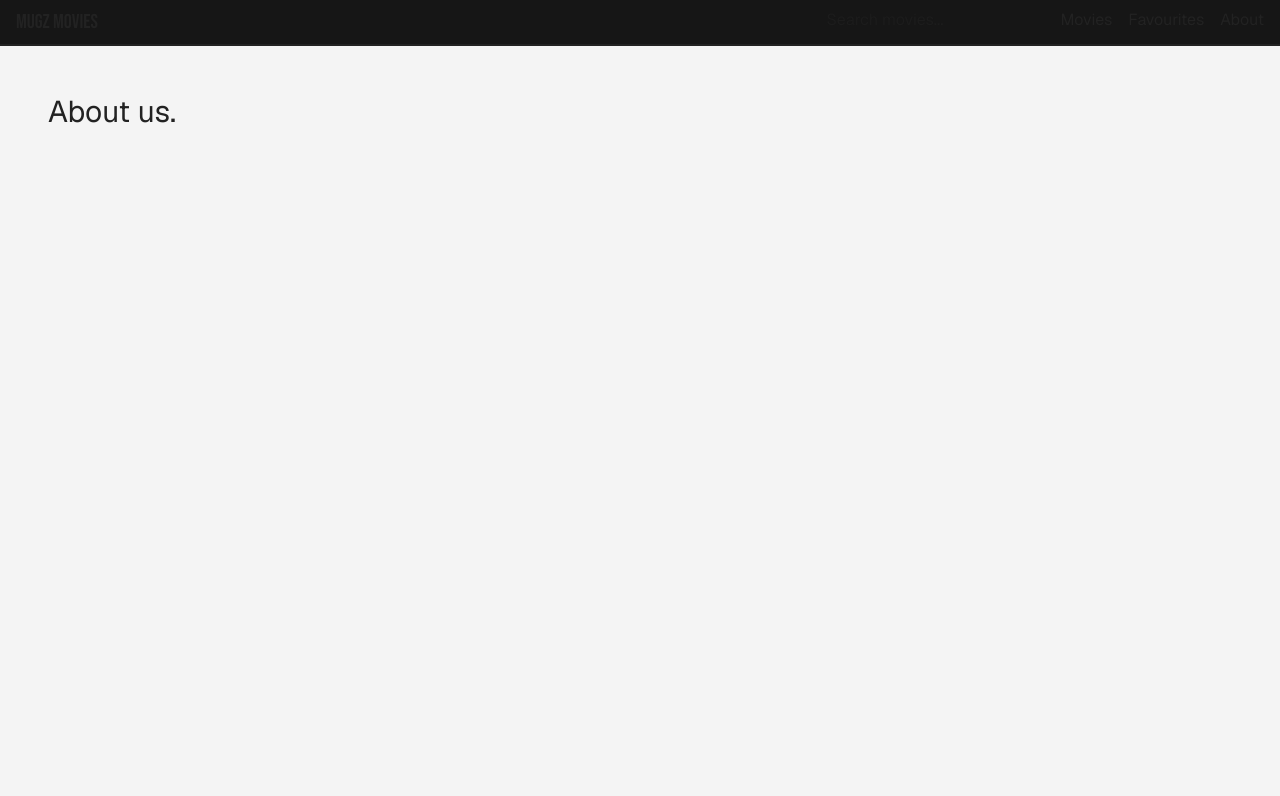
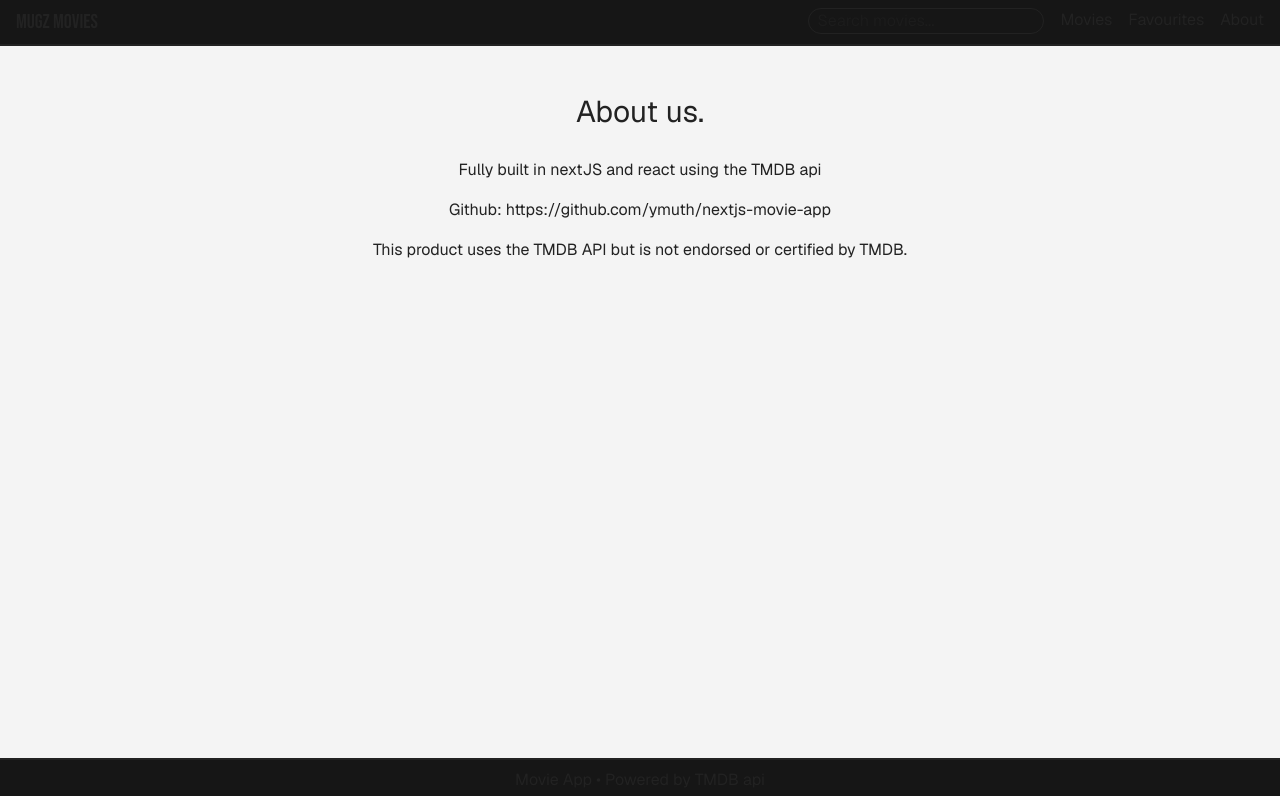
Before and after one commit to ymuth/nextjs-movie-app, a Next.js app: page /about in a window 1280 px wide. Shown: the top 796 px of the page. Built offline with nearby package versions, Linux system fonts and the light colour scheme.

Commit message:
final touches to complete, about page and meta data added

```diff
--- /dev/null
+++ b/app/about/layout.tsx
@@ -0,0 +1,16 @@
+import type { Metadata } from "next";
+import "@/app/globals.css";
+
+export const metadata: Metadata = {
+    title: "About us - Mugz Movies",
+    description: "About page, contact us - Modern Movie app",
+    keywords: "Movies popular About Contact Favourite App cinema Heart Modern trendy trending top 2026 2025 currently in theatres airing",
+};
+
+export default function RootLayout({ children, }: Readonly<{ children: React.ReactNode; }>) {
+    return (
+        <div>
+            {children}
+        </div>
+    );
+}
--- a/app/about/page.tsx
+++ b/app/about/page.tsx
@@ -1,7 +1,18 @@
 export default function AboutPage() {
-    return(
-        <div>
-            <h1 className="text-3xl p-2 m-10"> About us. </h1>
+    return (
+        <div className="m-10 text-center flex justify-between h-full flex-col flex-1">
+            <h1 className="text-3xl p-2 mb-3">
+                About us.
+            </h1>
+            <p className="p-2">
+                Fully built in nextJS and react using the TMDB api
+            </p>
+            <p className="p-2">
+                Github: https://github.com/ymuth/nextjs-movie-app
+            </p>
+            <p className="p-2">
+                This product uses the TMDB API but is not endorsed or certified by TMDB.
+            </p>
         </div>
     )
 }
--- /dev/null
+++ b/app/favourites/layout.tsx
@@ -0,0 +1,17 @@
+import type { Metadata } from "next";
+import "@/app/globals.css";
+
+export const metadata: Metadata = {
+    title: "My Favourites - Mugz Movies",
+    description: "Favourites page, Heart your favourite movies - Modern Movie app",
+    keywords: "Movies popular Favourite App cinema Heart Modern trendy trending top 2026 2025 currently in theatres airing",
+
+};
+
+export default function RootLayout({ children, }: Readonly<{ children: React.ReactNode; }>) {
+    return (
+        <div>
+            {children}
+        </div>
+    );
+}
--- a/app/layout.tsx
+++ b/app/layout.tsx
@@ -3,12 +3,13 @@ import "./globals.css";
 import NavBar from "@/components/ui/navbar";
 import { geistSans, geistMono } from "@/lib/fonts";
 import { FavouritesProvider } from "@/context/favcontext";
+import Footer from "@/components/ui/footer";
 
 
 
 export const metadata: Metadata = {
-  title: "Create Next App",
-  description: "Generated by create next app",
+  title: "Mugz Movies",
+  description: "Modern Movie app to find your favourite movies!, search for movies, get recommendations, find trending and airing, and track your favourites all in one place!",
 };
 
 export default function RootLayout({ children, }: Readonly<{ children: React.ReactNode; }>) {
@@ -17,11 +18,14 @@ export default function RootLayout({ children, }: Readonly<{ children: React.Rea
       lang="en"
       className={`${geistSans.variable} ${geistMono.variable} h-full antialiased`}
     >
-      <body className="min-h-full flex flex-col">
+      <body className="min-h-screen flex flex-col">
         <NavBar />
         <FavouritesProvider>
-          {children}
+          <main className="flex-1">
+            {children}
+          </main>
         </FavouritesProvider>
+        <Footer />
       </body>
     </html>
   );
--- a/app/movie/[id]/page.tsx
+++ b/app/movie/[id]/page.tsx
@@ -4,6 +4,7 @@ import MovieRow from "@/components/movies/movierow";
 import Image from "next/image";
 import Backdrop from "@/components/movie/backdrop";
 import image404 from "@/public/images/Image404.png"
+import FavouriteButton from "@/components/movies/favbutton";
 
 type Genre = {
     name: string;
@@ -69,6 +70,7 @@ export default async function MovieIdPage({ params }: { params: { id: string } }
                 </div>
 
                 <div className="relative w-full max-w-55 aspect-2/3 size-full ">
+                    <FavouriteButton movieID={movie.id} />
                     {moviePosterPath ?
                         <Image
                             fill
@@ -94,7 +96,7 @@ export default async function MovieIdPage({ params }: { params: { id: string } }
 
                     {/* <div> */}
                     {movie.tagline &&
-                    <h3 className="italic  text-center mb-3">{movie.tagline}</h3>
+                        <h3 className="italic  text-center mb-3">{movie.tagline}</h3>
                     }
                     <h3 className="font-semibold">{movie.overview}</h3>
                     {/* </div> */}
--- a/app/page.tsx
+++ b/app/page.tsx
@@ -26,7 +26,7 @@ export default async function Home() {
       <div className="z-0 fixed inset-0 bg-linear-to-b from-transparent to-[#1e1e1e]" />
 
       {/* Title and desc */}
-      <div className="relative z-10">
+      <div className="relative z-10 mb-50">
         <div className="flex flex-col text-center justify-center m-5 p-5" >
 
           <h1 className={`text-9xl font-semibold border-b ${bebasNeue.className}`}>MUGZ Movies</h1>
--- a/components/movies/favbutton.tsx
+++ b/components/movies/favbutton.tsx
@@ -24,11 +24,17 @@ export default function FavouriteButton({ movieID }: { movieID: Movie["id"] }) {
     return (
 
         <div>
-            <button
+            {/* <button
                 onClick={() => toggleFavourites(movieID)}
                 className="absolute flex text-2xl top-0 right-0 z-20 m-2 p-2 justify-center items-center rounded-full bg-black/50 aspect-square h-9"
             >
                 {isFavourite ? "♥" : "♡"}
+            </button> */}
+            <button
+                onClick={() => toggleFavourites(movieID)}
+                className={`absolute flex text-2xl top-0 right-0 z-20 m-2 p-2 justify-center items-center rounded-full bg-black/50 aspect-square h-9 ${isFavourite && "text-red-500"}`}
+            >
+                ♥
             </button>
             {/* <p className="absolute flex top-0 right-0 z-20 m-2 p-2 justify-center items-center rounded-full bg-black/50 aspect-square h-8">♥</p> */}
         </div>
--- a/components/movies/moviecard.tsx
+++ b/components/movies/moviecard.tsx
@@ -25,12 +25,6 @@ export default function MovieCard({ movie }: { movie: Movie }) {
                 <Link href={moviePagePath}>
 
                     <div>
-                        {/* <img
-                        src={moviePosterPath}
-                        alt={movie.title}
-
-
-                        /> */}
                         {moviePosterPath ?
                             <Image className="aspect-2/3"
                                 src={moviePosterPath}
--- a/components/ui/footer.tsx
+++ b/components/ui/footer.tsx
@@ -0,0 +1,10 @@
+export default function Footer() {
+    return (
+        <footer className="bg-[#161616] relative z-20 flex justify-center align-middle py-2 px-4 border-t-2 mt-auto">
+
+            <h3>Movie App • Powered by TMDB api</h3>
+
+
+        </footer>
+    )
+}
--- a/components/ui/searchbar.tsx
+++ b/components/ui/searchbar.tsx
@@ -20,6 +20,7 @@ export default function SearchBar() {
         value={query}
         onChange={(e) => setQuery(e.target.value)}
         placeholder="Search movies..."
+        className="border px-2 rounded-2xl"
       />
     </form>
   );
```
Lines whose indentation alone changed are shown as unchanged.
